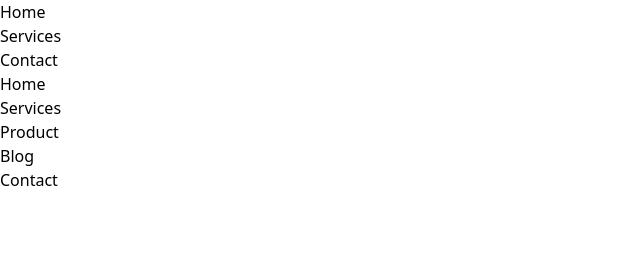
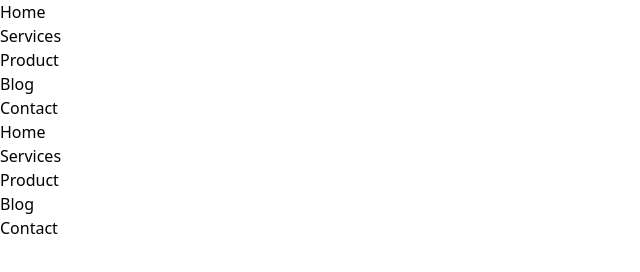
Before and after one commit to ridwanahmedxix/learn-tailwind, a website built with Vite: page index.html in a window 1280 px wide. Shown: the whole page, without its empty margins (0-640 px from the left). Built offline with nearby package versions, Linux system fonts and the light colour scheme.

Commit message:
all update

```diff
--- a/index.html
+++ b/index.html
@@ -11,8 +11,8 @@
       <ul class="list-[upper-roman]">
         <li>Home</li>
         <li>Services</li>
-        <!-- <li>Product</li>
-        <li>Blog</li> -->
+        <li>Product</li>
+        <li>Blog</li>
         <li>Contact</li>
       </ul>
     </div>
```
